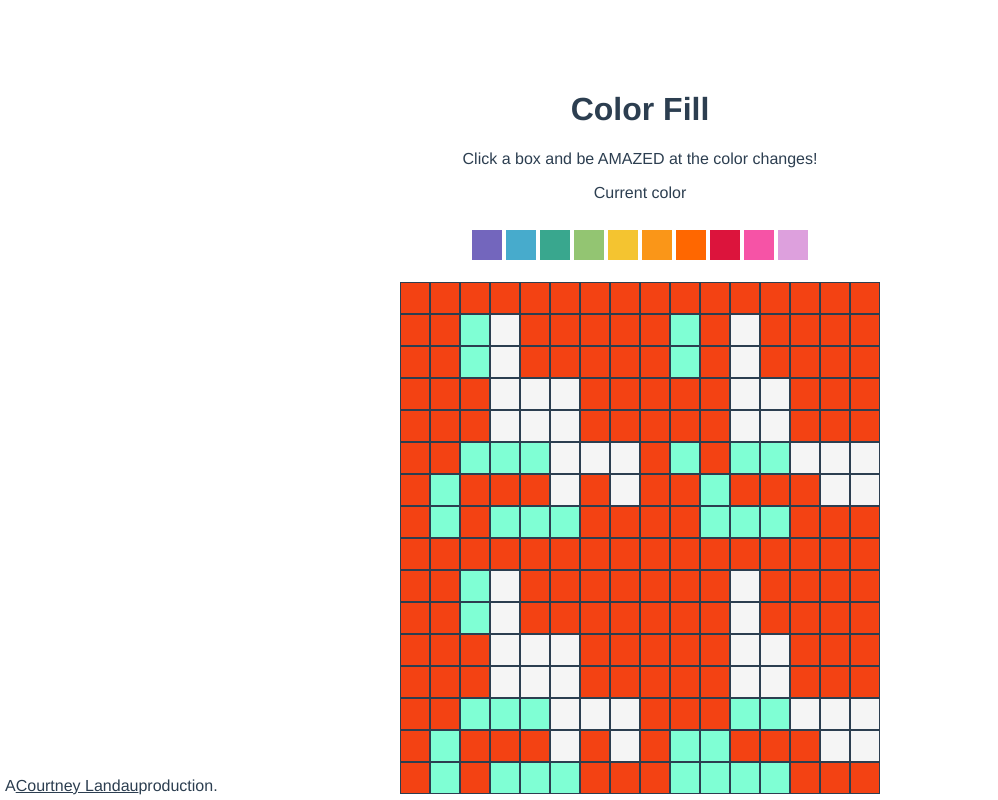
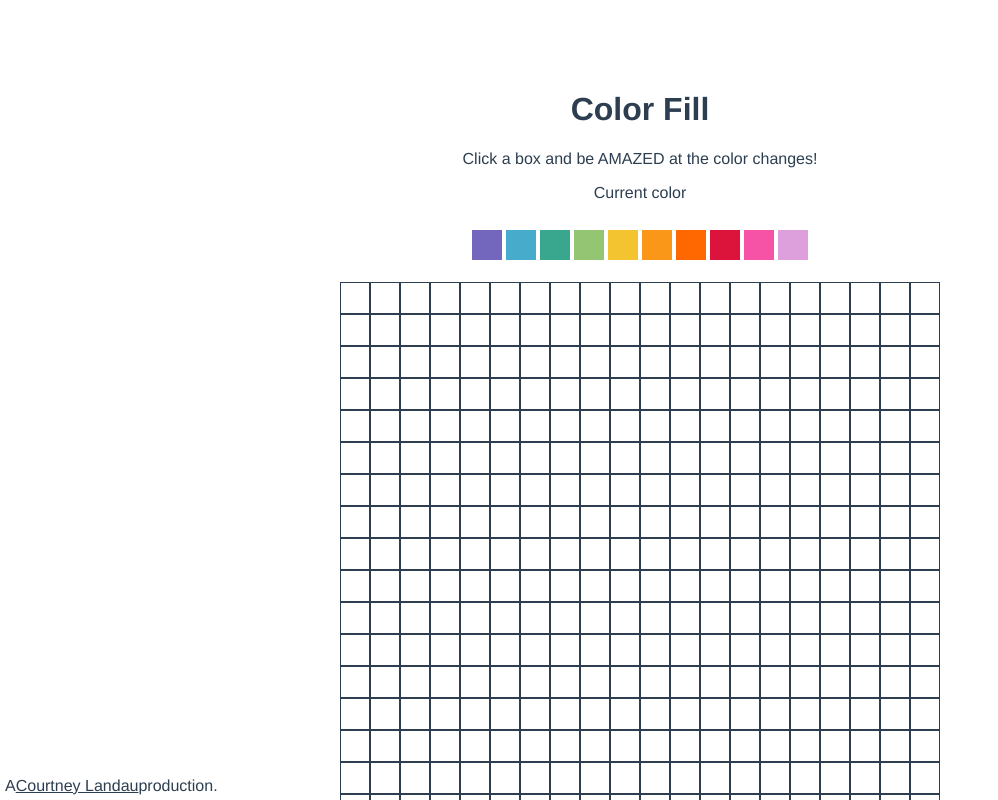
Before and after one commit to clandau/paint-fill, a Vue app: page / in a window 1280 px wide. Shown: the top 800 px of the page, without its empty margins (0-998 px from the left). Built offline with nearby package versions, Linux system fonts and the light colour scheme.

Commit message:
color change on click working

```diff
--- a/src/components/Grid.vue
+++ b/src/components/Grid.vue
@@ -4,10 +4,25 @@
     <p>Click a box and be AMAZED at the color changes!</p>
     <p>Current color {{ currentColor }}</p>
     <div class="color-picker-wrapper">
-      <div v-for="(color, i) in colorsArray" :class="[ 'color-box', { 'box-border': isSelectedColor(i) }]"
-          :style="`background-color: ${color};`"
-          @click="handleColorSelect(i)" :id="`color-${i}`" :key="i">
-      </div>
+      <div
+        v-for="(color, i) in colorsArray"
+        :class="['color-box', { 'box-border': isSelectedColor(i) }]"
+        :style="`background-color: ${color};`"
+        @click="handleColorSelect(i)"
+        :id="`color-${i}`"
+        :key="i"
+      ></div>
+    </div>
+  </div>
+  <div class="grid" :style="gridStyle">
+    <div v-for="col of numCols" :key="`col-${col}`">
+      <div
+        v-for="row in numRows"
+        :key="`row-${row}`"
+        class="box"
+        :id="`${row}-${col}`"
+        @click="handleMouseClick"
+      ></div>
     </div>
   </div>
   <div class="grid" :style="gridStyle" :class="{ 'rotate-center': isOneColor }">
@@ -40,6 +55,8 @@ export default defineComponent({
   },
   data() {
     return {
+      numCols: 20,
+      numRows: 20,
       pixels: [
         [1, 1, 1, 1, 1, 1, 1, 1, 1, 1, 1, 1, 1, 1, 1, 1],
         [1, 1, 1, 1, 1, 1, 0, 0, 1, 1, 1, 1, 1, 1, 0, 0],
@@ -73,16 +90,16 @@ export default defineComponent({
         "#dda0dd",
       ],
       currentColor: "",
+      fill: false,
     };
   },
   computed: {
     gridStyle(): object {
-      const columns = this.pixels[0].length;
       return {
         display: "grid",
         "justify-content": "center",
         "align-content": "center",
-        "grid-template-columns": `repeat(${columns}, ${this.pixelSize})`,
+        "grid-template-columns": `repeat(${this.numCols}, ${this.pixelSize})`,
       };
     },
 
@@ -157,6 +174,19 @@ export default defineComponent({
         [1, 1, 1, 1, 1, 2, 2, 1, 1, 1, 1, 1, 1, 2, 2, 1],
         [1, 1, 1, 1, 1, 2, 2, 1, 1, 1, 1, 1, 1, 2, 2, 1],
       ];
+    },
+
+    handleMouseClick(e: MouseEvent) {
+      const target = e.target as HTMLTextAreaElement;
+      const [x, y] = target.id.split("-").map((i) => parseInt(i));
+      if (!this.fill) {
+        // change color of this box
+        // this.backgroundColors[x - 1][y - 1] = this.currentColor;
+        target.style.backgroundColor = this.currentColor;
+      } else {
+        // fill color
+        // this.paintFill(x, y, this.currentColor);
+      }
     },
   },
 });
```
